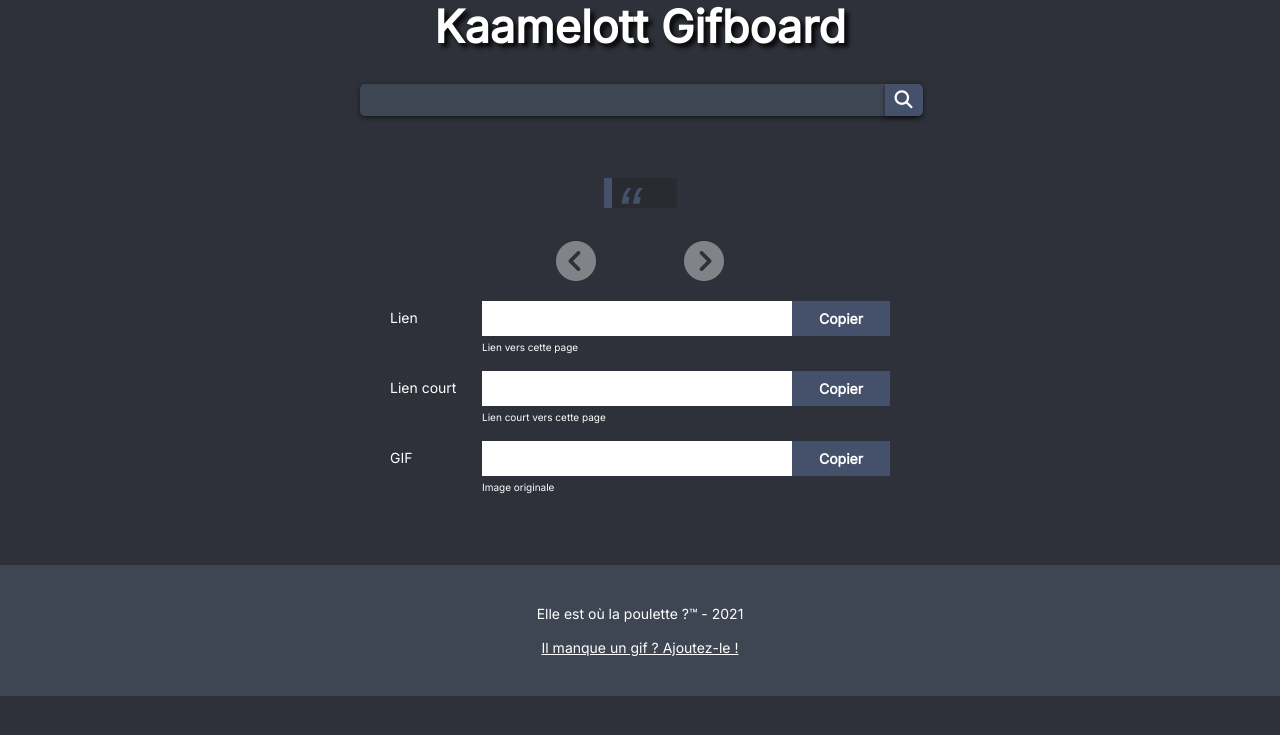
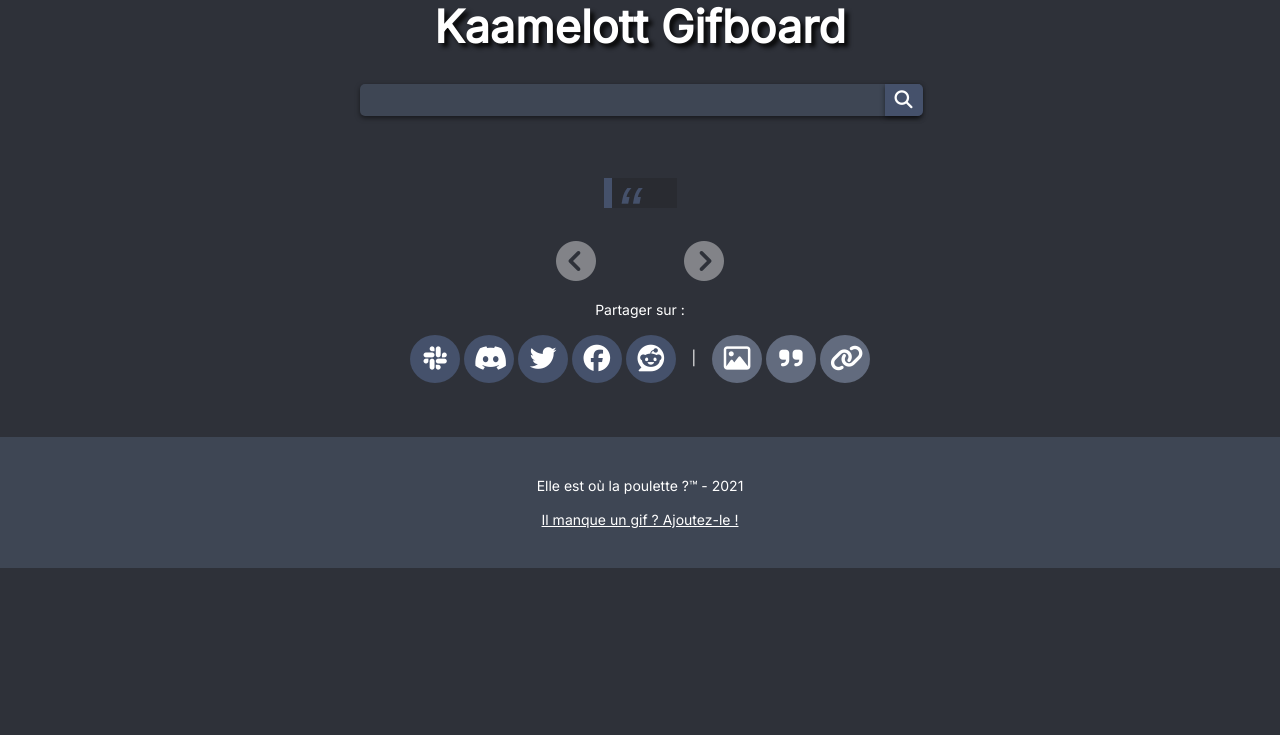
Before and after one commit to kaamelott-gifboard/kaamelott-gifboard, a Symfony app: template templates/gif.html.twig in a window 1280 px wide. Shown: the part 31-766 px from the top of the page. Run offline with Twig, Linux system fonts and the light colour scheme; the template is opened without the code that fills it, so the values that code supplies are empty; some libraries are stand-ins or nearby versions.

Commit message:
Updated the sharing options to icons

```diff
--- a/public/css/mobile.css
+++ b/public/css/mobile.css
@@ -22,22 +22,16 @@ h1 {
     display: none;
 }
 
-.copy-block {
-    display: none;
+.copy-block-divider {
+    display: none !important;
 }
 
-.copy-block-mobile {
-    display: block;
+.copy-block-other {
+    margin-top: 10px;
 }
 
-.copy-input-mobile {
+.tooltip-text {
     display: none;
-}
-
-.copy-btn {
-    width: 90%;
-    margin: 0 auto;
-    position: relative;
 }
 
 .input-quote {
--- a/public/css/styles.css
+++ b/public/css/styles.css
@@ -159,17 +159,6 @@ a {
     padding-left: 10px;
 }
 
-.copy-block-mobile {
-    display: none;
-}
-
-.copy-block {
-    width: 500px;
-    height: 50px;
-    margin: 20px auto;
-    position: relative;
-}
-
 .copy-caption {
     position: absolute;
     top: 40px;
@@ -185,23 +174,6 @@ a {
     left: 0;
     display: block;
     width: 90px;
-}
-
-.copy-btn {
-    background-color: #45516b;
-    padding: 9px;
-    width: 80px;
-    display: block;
-    position: absolute;
-    top: 0;
-    right: 0;
-    cursor: pointer;
-    font-weight: bold;
-}
-
-.copy-btn:active {
-    user-select: none;
-    background-color: #3e4b64;
 }
 
 ul {
@@ -285,6 +257,73 @@ ul {
     margin: 0 40px 0 40px;
     display: inline-block;
     vertical-align: middle;
+}
+
+/* ================================= */
+
+.sharing-btn:hover .tooltip-text {
+    visibility: visible;
+    opacity: 1;
+}
+
+.sharing-btn .tooltip-text {
+    visibility: hidden;
+    width: 130px;
+    background-color: #45516b;
+    color: #fff;
+    text-align: center;
+    border-radius: 6px;
+    padding: 5px 0;
+    position: absolute;
+    z-index: 1;
+    bottom: 125%;
+    left: 50%;
+    margin-left: -65px;
+    opacity: 0;
+    transition: opacity 0.5s;
+    -webkit-box-shadow: 0 2px 5px rgba(0, 0, 0, 0.5);
+    -moz-box-shadow: 0 2px 5px rgba(0, 0, 0, 0.5);
+    box-shadow: 0 2px 5px rgba(0, 0, 0, 0.5);
+}
+
+.sharing-btn .tooltip-text::after {
+    content: "";
+    position: absolute;
+    top: 100%;
+    left: 50%;
+    margin-left: -5px;
+    border-width: 5px;
+    border-style: solid;
+    border-color: #45516b transparent transparent transparent;
+}
+
+.sharing-btn {
+    position: relative;
+    display: inline-block;
+    white-space: nowrap;
+    vertical-align: middle;
+    cursor: pointer;
+    padding: 10px;
+    width: 50px;
+    line-height: 1.42857143;
+    border-radius: 50%;
+    color: white;
+    background-color: #45516b;
+    border: none;
+    outline: none;
+}
+
+.sharing-btn:active {
+    user-select: none;
+    background-color: #3e4b64;
+}
+
+.btn-light {
+    background-color: #626b7e;
+}
+
+.copy-block div {
+    display: inline-block;
 }
 
 /* ================================= */
--- a/public/js/script.js
+++ b/public/js/script.js
@@ -57,10 +57,10 @@ window.onload = function () {
 
 document.querySelectorAll('.square_btn').forEach(function (element) {
     element.addEventListener('click', function () {
-        let image = document.getElementById(element.getAttribute('data-id') + "-img").getAttribute('data-img');
+        let dataId = element.getAttribute('data-id');
 
-        document.getElementById(element.getAttribute('data-id') + "-modal-img").src = image;
-        document.getElementById(element.getAttribute('data-id') + "-modal").style.display = "block";
+        document.getElementById(dataId + "-modal-img").src = document.getElementById(dataId + "-img").getAttribute('data-img');
+        document.getElementById(dataId + "-modal").style.display = "block";
     });
 });
 
@@ -80,15 +80,21 @@ window.addEventListener('keydown', function (event) {
 
 // ==================================================
 
-document.querySelectorAll('.copy-btn').forEach(function (element) {
+document.querySelectorAll('.sharing-btn').forEach(function (element) {
     element.addEventListener('click', function () {
-        let input = this.parentNode.getElementsByTagName('input')[0];
+        let button = this.parentNode.getElementsByTagName('button')[0];
 
-        navigator.clipboard.writeText(input.value);
+        navigator.clipboard.writeText(button.value);
 
+        let title = button.getAttribute('data-title');
         let notification = document.getElementById("notification");
+        let text = title + ' copié !';
 
-        notification.innerText = 'Lien copié !';
+        if (button.getAttribute('data-type') === 'social') {
+            text = 'Lien optimisé pour ' + title + ' copié !';
+        }
+
+        notification.innerText = text;
         notification.style.display = "block";
 
         setTimeout(function Remove() {
--- a/templates/base.html.twig
+++ b/templates/base.html.twig
@@ -35,11 +35,11 @@
         {% endblock %}
 
         {% block stylesheets -%}
-        <link rel="stylesheet" href="{{ asset('css/styles.css') }}" media="screen">
-        <link rel="stylesheet" href="{{ asset('css/mobile.css') }}" media="screen and (max-width: 900px)" />
+        <link rel="stylesheet" href="{{ asset('css/styles.css') }}?v=1.1" media="screen">
+        <link rel="stylesheet" href="{{ asset('css/mobile.css') }}?v=1.1" media="screen and (max-width: 900px)" />
         {% endblock %}
 
-        <script src="https://use.fontawesome.com/251fdfe15b.js"></script>
+        <script src="https://kit.fontawesome.com/ca7418fbe7.js" crossorigin="anonymous"></script>
         <script async src="https://www.googletagmanager.com/gtag/js?id=G-KK4X4869Y1"></script>
         <script>
             (function(w,d,s,l,i){w[l]=w[l]||[];w[l].push({'gtm.start':
@@ -67,7 +67,7 @@
             </div>
         </div>
         {% block javascripts %}
-            <script src="{{ asset('js/script.js') }}"></script>
+            <script src="{{ asset('js/script.js') }}?v=1.1"></script>
         {% endblock %}
     </body>
 </html>
--- a/templates/body.html.twig
+++ b/templates/body.html.twig
@@ -28,11 +28,26 @@
                             <span id="{{ gif.slug }}-img" data-img="{{ gif.image }}"></span>
                             <div class="modal-gif">
                                 <img id="{{ gif.slug }}-modal-img" /><br /><br />
-                                {{ copy.block_mobile(gif.image) }}
 
-                                {{ copy.block('Lien', gif.url, 'Lien vers la page du GIF') }}
-                                {{ copy.block('Lien court', gif.shortUrl, 'Lien court vers la page du GIF') }}
-                                {{ copy.block('Gif', gif.image, 'Image originale') }}
+                                <div class="copy-block">
+                                    Partager sur :<br /><br />
+
+                                    <div class="copy-block-social">
+                                        {{ copy.block_icon('Slack', 'social', gif.url, 'fab fa-slack') }}
+                                        {{ copy.block_icon('Discord', 'social', gif.image, 'fab fa-discord') }}
+                                        {{ copy.block_icon('Twitter', 'social', gif.image, 'fab fa-twitter') }}
+                                        {{ copy.block_icon('Facebook', 'social', gif.url, 'fab fa-facebook') }}
+                                        {{ copy.block_icon('Reddit', 'social', gif.url, 'fab fa-reddit') }}
+                                    </div>
+
+                                    <div class="copy-block-divider">&nbsp;&nbsp;&nbsp;|&nbsp;&nbsp;&nbsp;</div>
+
+                                    <div class="copy-block-other">
+                                        {{ copy.block_icon('Lien du GIF', 'media', gif.image, 'fa fa-image', true) }}
+                                        {{ copy.block_icon('Lien avec la citation', 'media', gif.url, 'fa fa-quote-right', true) }}
+                                        {{ copy.block_icon('Lien court', 'media', gif.shortUrl, 'fa fa-link', true) }}
+                                    </div>
+                                </div>
                             </div>
                         </div>
                     </div>
--- a/templates/gif.html.twig
+++ b/templates/gif.html.twig
@@ -73,11 +73,25 @@
         {% endfor %}
     </div>
 
-    {{ copy.block_mobile(current.image) }}
+    <div class="copy-block">
+        Partager sur :<br /><br />
 
-    {{ copy.block('Lien', current.url, 'Lien vers cette page') }}
-    {{ copy.block('Lien court', current.shortUrl, 'Lien court vers cette page') }}
-    {{ copy.block('GIF', current.image, 'Image originale') }}
+        <div class="copy-block-social">
+            {{ copy.block_icon('Slack', 'social', current.url, 'fab fa-slack') }}
+            {{ copy.block_icon('Discord', 'social', current.image, 'fab fa-discord') }}
+            {{ copy.block_icon('Twitter', 'social', current.image, 'fab fa-twitter') }}
+            {{ copy.block_icon('Facebook', 'social', current.url, 'fab fa-facebook') }}
+            {{ copy.block_icon('Reddit', 'social', current.url, 'fab fa-reddit') }}
+        </div>
+
+        <div class="copy-block-divider">&nbsp;&nbsp;&nbsp;|&nbsp;&nbsp;&nbsp;</div>
+
+        <div class="copy-block-other">
+            {{ copy.block_icon('Lien du GIF', 'media', current.image, 'fa fa-image', true) }}
+            {{ copy.block_icon('Lien avec la citation', 'media', current.url, 'fa fa-quote-right', true) }}
+            {{ copy.block_icon('Lien court', 'media', current.shortUrl, 'fa fa-link', true) }}
+        </div>
+    </div>
 
     <br />
     <br />
--- a/templates/macros/input-copy.html.twig
+++ b/templates/macros/input-copy.html.twig
@@ -1,19 +1,12 @@
-{% macro block(title, value, caption) %}
-    <div class="copy-block">
-        <span class="copy-title">{{ title }}</span>
-        <div>
-            <input type="text" readonly="" value="{{ value }}" onclick="this.focus();this.select()" class="copy-input" />
-            <a class="copy-btn">Copier</a>
-            <div class="copy-caption">
-                <span>{{ caption }}</span>
-            </div>
-        </div>
+{% macro block_icon(title, type, value, icon, light = false) %}
+    <div>
+        <button type="button"
+                class="sharing-btn {% if light %}btn-light{% endif %}"
+                value="{{ value }}"
+                data-type="{{ type }}"
+                data-title="{{ title }}">
+            <i class="{{ icon }} fa-2x"></i>
+            <span class="tooltip-text">{{ title }}</span>
+        </button>
     </div>
 {% endmacro %}
-
-{% macro block_mobile(value) %}
-    <div class="copy-block-mobile">
-        <input type="text" readonly="" value="{{ value }}" class="copy-input-mobile" />
-        <a class="copy-btn">Copier le lien du GIF</a>
-    </div>
-{% endmacro %}
```
